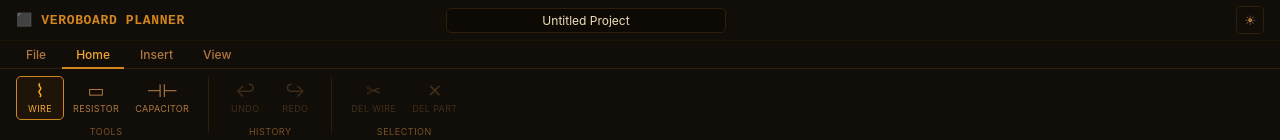
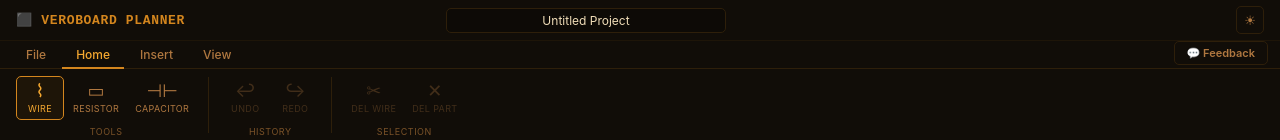
Before and after one commit to Geomorph2-0/veroboard_planner, a React (Vite) app: page / in a window 1280 px wide. Shown: the top 140 px of the page. Built offline with nearby package versions, Linux system fonts and the light colour scheme.

Commit message:
Add feedback button to ribbon tab bar
Links to Tally feedback form, positioned at far right of the tab bar.
Opens in a new tab.

```diff
--- a/src/components/Ribbon/Ribbon.module.css
+++ b/src/components/Ribbon/Ribbon.module.css
@@ -99,6 +99,30 @@
 .tabActive {
   color: var(--accent-bright);
   border-bottom-color: var(--accent);
+}
+
+.feedbackBtn {
+  margin-left: auto;
+  align-self: center;
+  background: none;
+  border: 1px solid var(--border);
+  border-radius: 5px;
+  color: var(--text-muted);
+  font-size: 11px;
+  font-weight: 600;
+  padding: 4px 12px;
+  cursor: pointer;
+  text-decoration: none;
+  transition: all 0.15s;
+  white-space: nowrap;
+  font-family: inherit;
+  margin-bottom: 3px;
+}
+
+.feedbackBtn:hover {
+  border-color: var(--accent);
+  color: var(--accent-bright);
+  background: var(--bg-hover);
 }
 
 /* ── Ribbon panel ── */
--- a/src/components/Ribbon/Ribbon.tsx
+++ b/src/components/Ribbon/Ribbon.tsx
@@ -153,6 +153,15 @@ export function Ribbon({
             {tab.label}
           </button>
         ))}
+        <a
+          href="https://tally.so/r/BzjEMY"
+          target="_blank"
+          rel="noopener noreferrer"
+          className={styles.feedbackBtn}
+          title="Give feedback"
+        >
+          💬 Feedback
+        </a>
       </div>
 
       {/* Ribbon panel */}
```
Also changed, not shown: tasks/features.md (+1 -0 lines).
